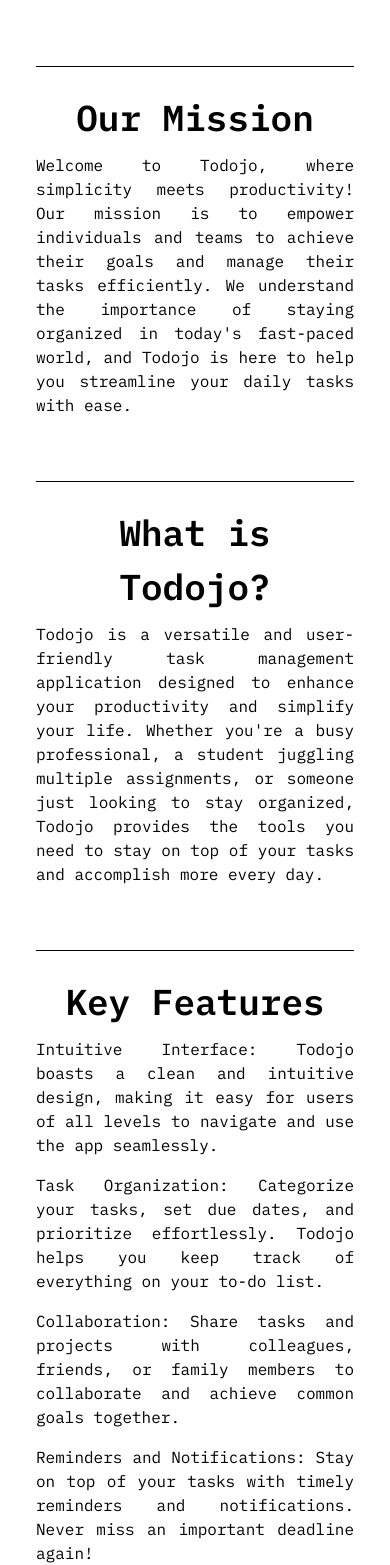
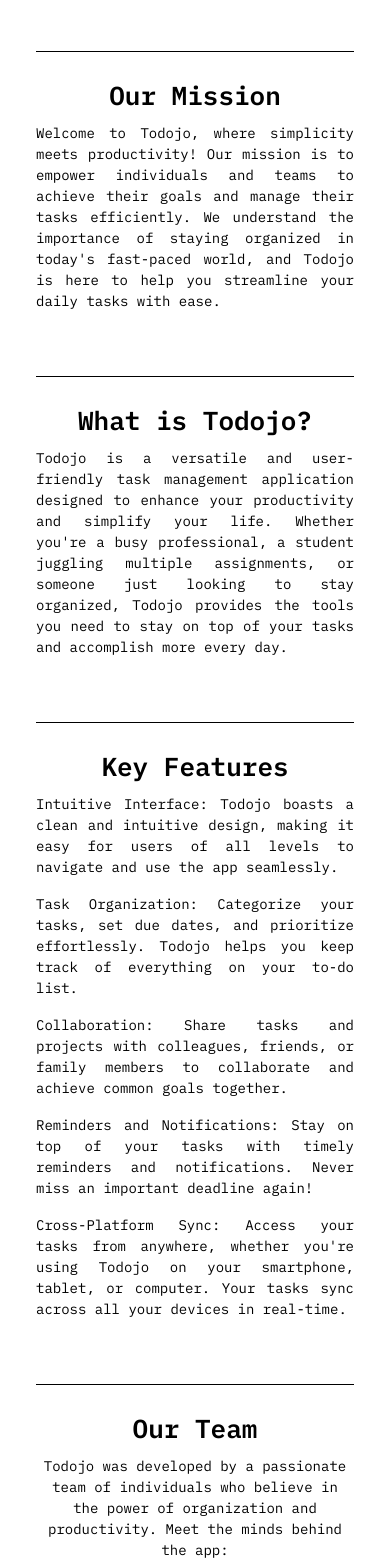
Before and after one commit to stressed-owl/Todojo-UI, a React (Create React App) app: page /about in a window 390 px wide. Shown: the part 323-1888 px from the top of the page. Built offline with nearby package versions, Linux system fonts and the light colour scheme.

Commit message:
fix titles' styles

```diff
--- a/src/pages/about/AboutPage.tsx
+++ b/src/pages/about/AboutPage.tsx
@@ -20,7 +20,7 @@
   return (
     <div className="mt-[175px] sm:text-center">
       <p>&#47;&#47; About</p>
-      <span className="font-bold text-[54px] lg:text-[36px]" ref={aboutText}></span>
+      <span className="font-bold text-[54px] lg:text-[26px]" ref={aboutText}></span>
       <div>
         <hr className="mt-4 border-black" />
         <p className="mt-4 text-[13px]">
@@ -30,9 +30,9 @@
       </div>
       <div className="mt-6">
         <article>
-          <span className="font-semibold text-[36px]">Our Mission</span>
+          <span className="font-semibold text-[36px] lg:text-[26px]">Our Mission</span>
           <section className="mt-2">
-            <p className="max-w-[800px] text-justify">
+            <p className="max-w-[800px] text-justify lg:text-[14px]">
               Welcome to Todojo, where simplicity meets productivity! Our
               mission is to empower individuals and teams to achieve their goals
               and manage their tasks efficiently. We understand the importance
@@ -45,9 +45,9 @@
         <hr className="mt-16 border-black" />
 
         <article className="mt-6 flex flex-col items-end sm:items-center">
-          <span className="font-semibold text-[36px]">What is Todojo?</span>
+          <span className="font-semibold text-[36px] lg:text-[26px]">What is Todojo?</span>
           <section className="mt-2">
-            <p className="max-w-[800px] text-justify">
+            <p className="max-w-[800px] text-justify lg:text-[14px]">
               Todojo is a versatile and user-friendly task management
               application designed to enhance your productivity and simplify
               your life. Whether you're a busy professional, a student juggling
@@ -61,8 +61,8 @@
         <hr className="mt-16 border-black" />
 
         <article className="mt-6">
-          <span className="font-semibold text-[36px]">Key Features</span>
-          <section className="mt-2">
+          <span className="font-semibold text-[36px] lg:text-[26px]">Key Features</span>
+          <section className="mt-2 lg:text-[14px]">
             <ul className="flex flex-col gap-y-4 max-w-[700px] list-disc list-inside sm:list-none sm:text-center">
               <li className="text-justify">
                 Intuitive Interface: Todojo boasts a clean and intuitive design,
@@ -96,17 +96,17 @@
         <hr className="mt-16 border-black" />
 
         <article className="mt-6 flex flex-col items-center">
-          <span className="font-semibold text-[36px]">Our Team</span>
+          <span className="font-semibold text-[36px] lg:text-[26px]">Our Team</span>
           <section className="max-w-[800px] flex flex-col mt-2">
-            <p className="text-center">
+            <p className="text-center lg:text-[14px]">
               Todojo was developed by a passionate team of individuals who
               believe in the power of organization and productivity. Meet the
               minds behind the app:
             </p>
             <div className="mt-[100px]">
               <div className="flex flex-col items-center">
-                <span className="font-semibold text-xl">Nikolay Ponomarenko</span>
-                <p className="mt-2 text-center mt-4">
+                <span className="font-semibold text-xl lg:text-[18px]">Nikolay Ponomarenko</span>
+                <p className="mt-2 text-center mt-4 lg:text-[15px]">
                   Nikolay is the visionary behind Todojo, bringing his extensive
                   experience in development and business to the table. Nikolay
                   envisioned a tool that would not only simplify task management
@@ -114,8 +114,8 @@
                 </p>
               </div>
               <div className="flex flex-col items-center mt-7">
-                <span className="font-semibold text-xl">Marina Koval</span>
-                <p className="mt-2 text-center mt-4">
+                <span className="font-semibold text-xl lg:text-[18px]">Marina Koval</span>
+                <p className="mt-2 text-center mt-4 lg:text-[15px]">
                   As the Lead Developer of Todojo, Marina is the technical
                   genius responsible for translating ideas into reality. With a
                   background in Full Stack development, she has played a pivotal
@@ -124,8 +124,8 @@
                 </p>
               </div>
               <div className="flex flex-col items-center mt-7">
-                <span className="font-semibold text-xl">Nikki Avery</span>
-                <p className="mt-2 text-center mt-4">
+                <span className="font-semibold text-xl lg:text-[18px]">Nikki Avery</span>
+                <p className="mt-2 text-center mt-4 lg:text-[15px]">
                   The creative force shaping Todojo's aesthetic appeal is none
                   other than Nikki. Nikki brings a keen eye for design and a
                   passion for user experience to the team. Through thoughtful
@@ -140,8 +140,8 @@
         <hr className="mt-16 border-black" />
 
         <article className="mt-6 flex flex-col items-center text-center">
-          <span className="font-semibold text-[36px]">Contact Us</span>
-          <section className="max-w-[800px] mt-2">
+          <span className="font-semibold text-[36px] lg:text-[26px]">Contact Us</span>
+          <section className="max-w-[800px] mt-2 lg:text-[14px]">
             <p className="text-center">
               Have questions, feedback, or suggestions? We'd love to hear from
               you! Reach out to us at{" "}
--- a/src/pages/careers/CareersPage.tsx
+++ b/src/pages/careers/CareersPage.tsx
@@ -24,7 +24,7 @@
   return (
     <div className="mt-[175px] sm:text-center">
       <p>&#47;&#47; Careers</p>
-      <span className="font-bold text-[68px] lg:text-[36px]" ref={careersText}></span>
+      <span className="font-bold text-[54px] lg:text-[26px]" ref={careersText}></span>
       <div>
         <hr className="mt-4 border-black" />
         <p className="mt-4 text-[13px]">
@@ -47,7 +47,7 @@
                   <div key={vacancy.category}>
                     <div className="flex gap-x-4 items-center mb-3 sm:flex-col">
                       <p>&#123; {vacancy.position} &#125;</p>
-                      <h2 className="font-bold text-[36px]">
+                      <h2 className="font-bold text-[36px] lg:text-[26px]">
                         {vacancy.category.toUpperCase()}
                       </h2>
                     </div>
--- a/src/pages/careers/vacancyInfo/VacancyInfo.tsx
+++ b/src/pages/careers/vacancyInfo/VacancyInfo.tsx
@@ -9,11 +9,11 @@
   return (
     <a href="#">
       <div className="flex py-2 items-center justify-between sm:flex-col">
-        <div className="flex flex-col">
+        <div className="flex flex-col lg:text-[14px]">
           <p className="font-semibold">{vacancy.job.toUpperCase()}</p>
           <p>{vacancy.city.toUpperCase()}</p>
         </div>
-        <div className="flex max-w-[1000px] w-full justify-between sm:flex-col sm:mt-2">
+        <div className="flex max-w-[1000px] w-full justify-between sm:flex-col sm:mt-2 lg:text-[13px]">
           <p className="max-w-[450px] sm:text-start">{vacancy.requirements}</p>
           <p className="max-w-[400px] sm:text-start">{vacancy.responsibilities}</p>
         </div>
--- a/src/pages/community/CommunityPage.tsx
+++ b/src/pages/community/CommunityPage.tsx
@@ -2,8 +2,6 @@
 import Typed from "typed.js";
 import { communityNavLinks } from "../../data/Data";
 import CommunityCard from "./communityCard/CommunityCard";
-
-// Add list of social media links and appropriate cards
 
 const CommunityPage = () => {
   const communityText = useRef(null);
@@ -23,7 +21,7 @@
   return (
     <div className="mt-[175px] sm:flex sm:flex-col sm:items-center">
       <p>&#47;&#47; Social Media</p>
-      <span className="font-bold text-[68px] lg:text-[36px]" ref={communityText}></span>
+      <span className="font-bold text-[54px] lg:text-[26px]" ref={communityText}></span>
       <div>
         <hr className="mt-4 border-black" />
         <p className="mt-4 text-[13px] sm:text-center">
```
